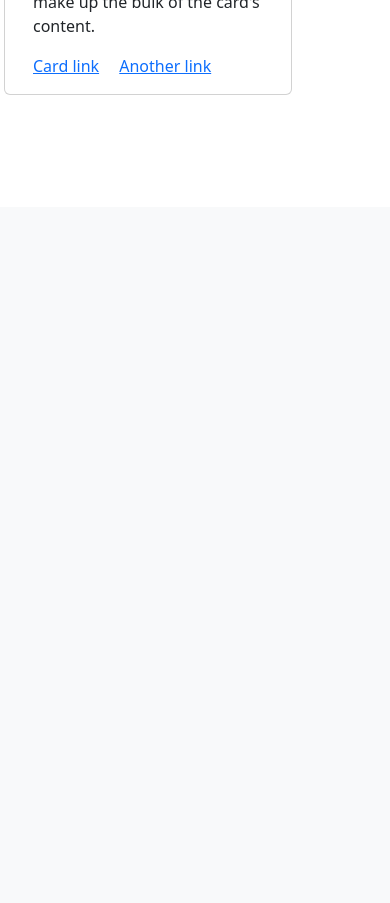
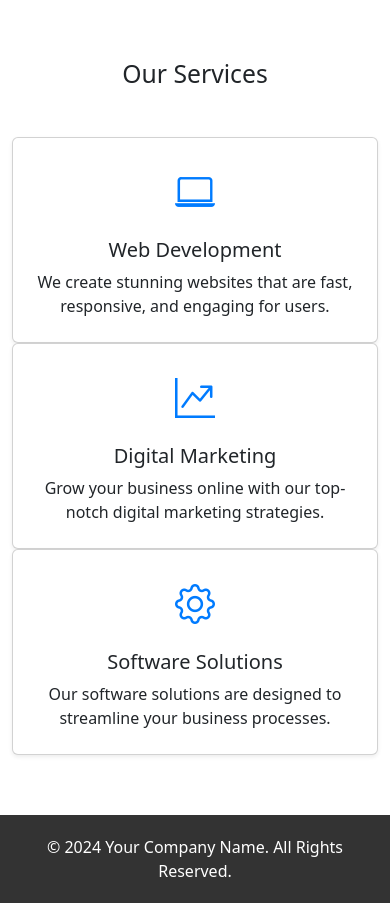
Before and after one commit to SardarWahab/Proj1, a Flask app: page / in a window 390 px wide. Shown: the part 637-1540 px from the top of the page. Before the commit the page ends 732 px from the top, so only its background shows below. Run offline with Flask 3, Linux system fonts and the light colour scheme.

Commit message:
"Updated app.py to add debug mode and modified index.html to change layout, styling, and content"

```diff
--- a/app.py
+++ b/app.py
@@ -16,3 +16,8 @@ def about():
 @app.route("/contact")
 def contact():
     return render_template('contact.html')
+
+
+
+if __name__ == '__main__':
+    app.run(debug=True)
--- a/templates/index.html
+++ b/templates/index.html
@@ -1,12 +1,54 @@
-<!doctype html>
+<!DOCTYPE html>
 <html lang="en">
 <head>
-    <meta charset="utf-8">
-    <meta name="viewport" content="width=device-width, initial-scale=1">
-    <title>Bootstrap demo</title>
-    <link href="https://cdn.jsdelivr.net/npm/bootstrap@5.3.3/dist/css/bootstrap.min.css" rel="stylesheet" integrity="sha384-QWTKZyjpPEjISv5WaRU9OFeRpok6YctnYmDr5pNlyT2bRjXh0JMhjY6hW+ALEwIH" crossorigin="anonymous">
+    <meta charset="UTF-8">
+    <meta name="viewport" content="width=device-width, initial-scale=1.0">
+    <title>Home</title>
+    <!-- Bootstrap CSS -->
+    <link href="https://cdn.jsdelivr.net/npm/bootstrap@5.3.0-alpha1/dist/css/bootstrap.min.css" rel="stylesheet">
+    <style>
+        /* Additional styling */
+        .hero-section {
+            background: linear-gradient(rgba(0, 0, 0, 0.4), rgba(0, 0, 0, 0.4)), url('https://source.unsplash.com/1600x900/?technology');
+            background-size: cover;
+            background-position: center;
+            color: white;
+            padding: 150px 0;
+            text-align: center;
+        }
+        .hero-section h1 {
+            font-size: 3.5rem;
+            font-weight: bold;
+        }
+        .hero-section p {
+            font-size: 1.2rem;
+        }
+        .services-section {
+            padding: 60px 0;
+        }
+        .service-box {
+            transition: transform 0.3s;
+        }
+        .service-box:hover {
+            transform: scale(1.05);
+        }
+        .service-box .icon {
+            font-size: 2.5rem;
+            color: #007bff;
+        }
+        .footer {
+            background-color: #333;
+            color: white;
+            padding: 20px 0;
+        }
+        .footer p {
+            margin: 0;
+        }
+    </style>
 </head>
 <body>
+
+<!-- Navbar -->
 <nav class="navbar navbar-expand-lg bg-body-tertiary">
     <div class="container-fluid">
         <a class="navbar-brand" href="#">Navbar</a>
@@ -24,43 +66,65 @@
                 <li class="nav-item">
                     <a class="nav-link" href="/contact">Contact</a>
                 </li>
-
             </ul>
         </div>
     </div>
 </nav>
 
+<!-- Hero Section -->
+<section class="hero-section">
     <div class="container">
+        <h1>Welcome to Our Website</h1>
+        <p>Your trusted partner in technology solutions</p>
+        <a href="/about" class="btn btn-primary btn-lg mt-3">Learn More</a>
+    </div>
+</section>
+
+<!-- Services Section -->
+<section class="services-section">
+    <div class="container text-center">
+        <h2 class="mb-5">Our Services</h2>
         <div class="row">
-        <div class="card col-3 ms-1" style="width: 18rem;">
-            <div class="card-body">
-              <h5 class="card-title">Card title</h5>
-              <h6 class="card-subtitle mb-2 text-body-secondary">Card subtitle</h6>
-              <p class="card-text">Some quick example text to build on the card title and make up the bulk of the card's content.</p>
-              <a href="#" class="card-link">Card link</a>
-              <a href="#" class="card-link">Another link</a>
+            <div class="col-md-4">
+                <div class="card service-box p-4 shadow-sm">
+                    <div class="icon mb-3">
+                        <i class="bi bi-laptop"></i>
+                    </div>
+                    <h5 class="card-title">Web Development</h5>
+                    <p class="card-text">We create stunning websites that are fast, responsive, and engaging for users.</p>
                 </div>
             </div>
-        <div class="card col-3 ms-1" style="width: 18rem;">
-            <div class="card-body">
-              <h5 class="card-title">Card title</h5>
-              <h6 class="card-subtitle mb-2 text-body-secondary">Card subtitle</h6>
-              <p class="card-text">Some quick example text to build on the card title and make up the bulk of the card's content.</p>
-              <a href="#" class="card-link">Card link</a>
-              <a href="#" class="card-link">Another link</a>
+            <div class="col-md-4">
+                <div class="card service-box p-4 shadow-sm">
+                    <div class="icon mb-3">
+                        <i class="bi bi-graph-up"></i>
+                    </div>
+                    <h5 class="card-title">Digital Marketing</h5>
+                    <p class="card-text">Grow your business online with our top-notch digital marketing strategies.</p>
                 </div>
             </div>
-        <div class="card col-3 ms-1" style="width: 18rem;">
-            <div class="card-body">
-              <h5 class="card-title">Card title</h5>
-              <h6 class="card-subtitle mb-2 text-body-secondary">Card subtitle</h6>
-              <p class="card-text">Some quick example text to build on the card title and make up the bulk of the card's content.</p>
-              <a href="#" class="card-link">Card link</a>
-              <a href="#" class="card-link">Another link</a>
+            <div class="col-md-4">
+                <div class="card service-box p-4 shadow-sm">
+                    <div class="icon mb-3">
+                        <i class="bi bi-gear"></i>
+                    </div>
+                    <h5 class="card-title">Software Solutions</h5>
+                    <p class="card-text">Our software solutions are designed to streamline your business processes.</p>
                 </div>
             </div>
         </div>
     </div>
-    <script src="https://cdn.jsdelivr.net/npm/bootstrap@5.3.3/dist/js/bootstrap.bundle.min.js" integrity="sha384-YvpcrYf0tY3lHB60NNkmXc5s9fDVZLESaAA55NDzOxhy9GkcIdslK1eN7N6jIeHz" crossorigin="anonymous"></script>
+</section>
+
+<!-- Footer -->
+<footer class="footer text-center">
+    <div class="container">
+        <p>&copy; 2024 Your Company Name. All Rights Reserved.</p>
+    </div>
+</footer>
+
+<!-- Bootstrap JS and Icons -->
+<script src="https://cdn.jsdelivr.net/npm/bootstrap@5.3.0-alpha1/dist/js/bootstrap.bundle.min.js"></script>
+<link rel="stylesheet" href="https://cdnjs.cloudflare.com/ajax/libs/bootstrap-icons/1.5.0/font/bootstrap-icons.min.css">
 </body>
 </html>
```
Lines whose indentation alone changed are shown as unchanged.
